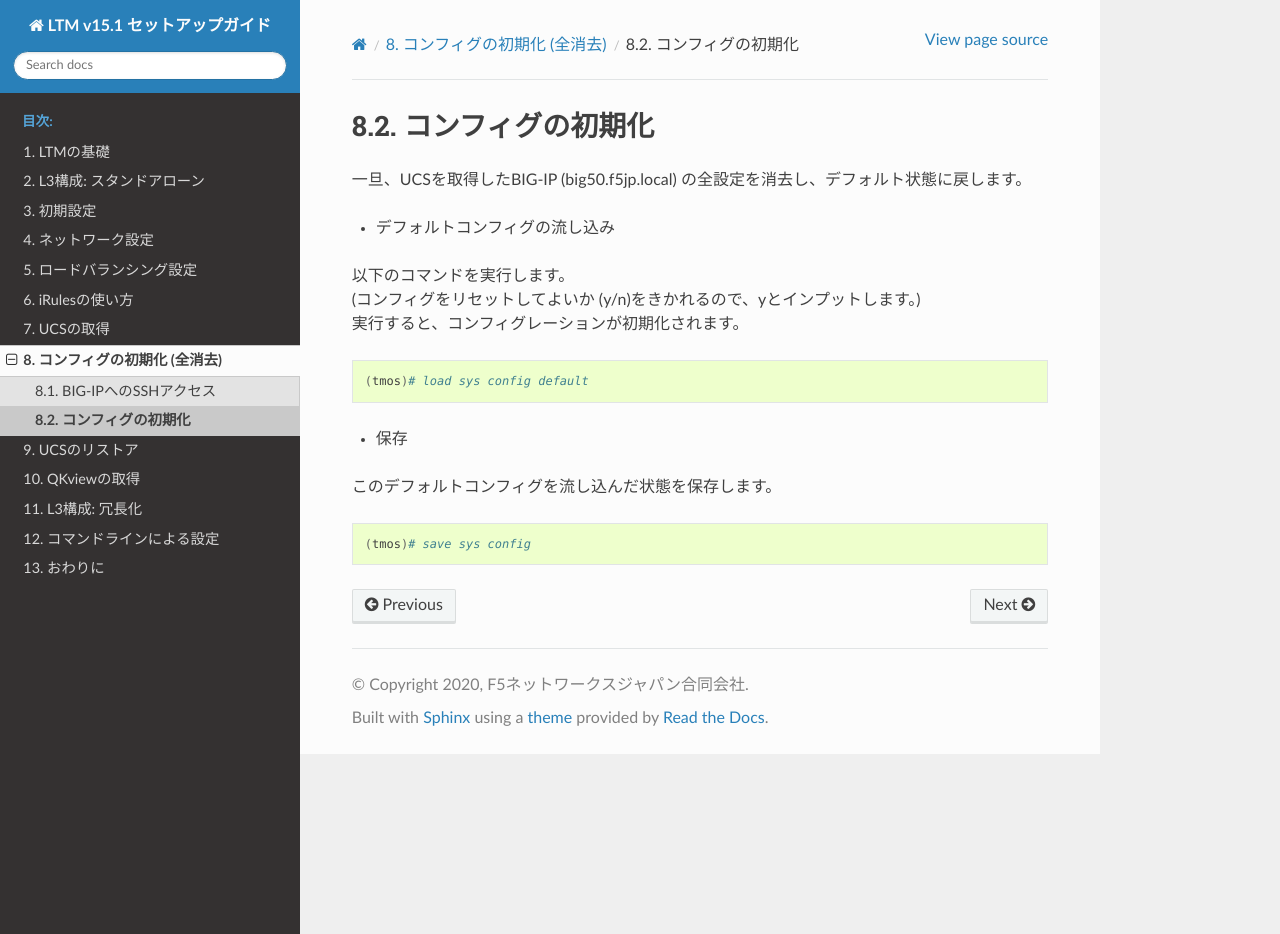
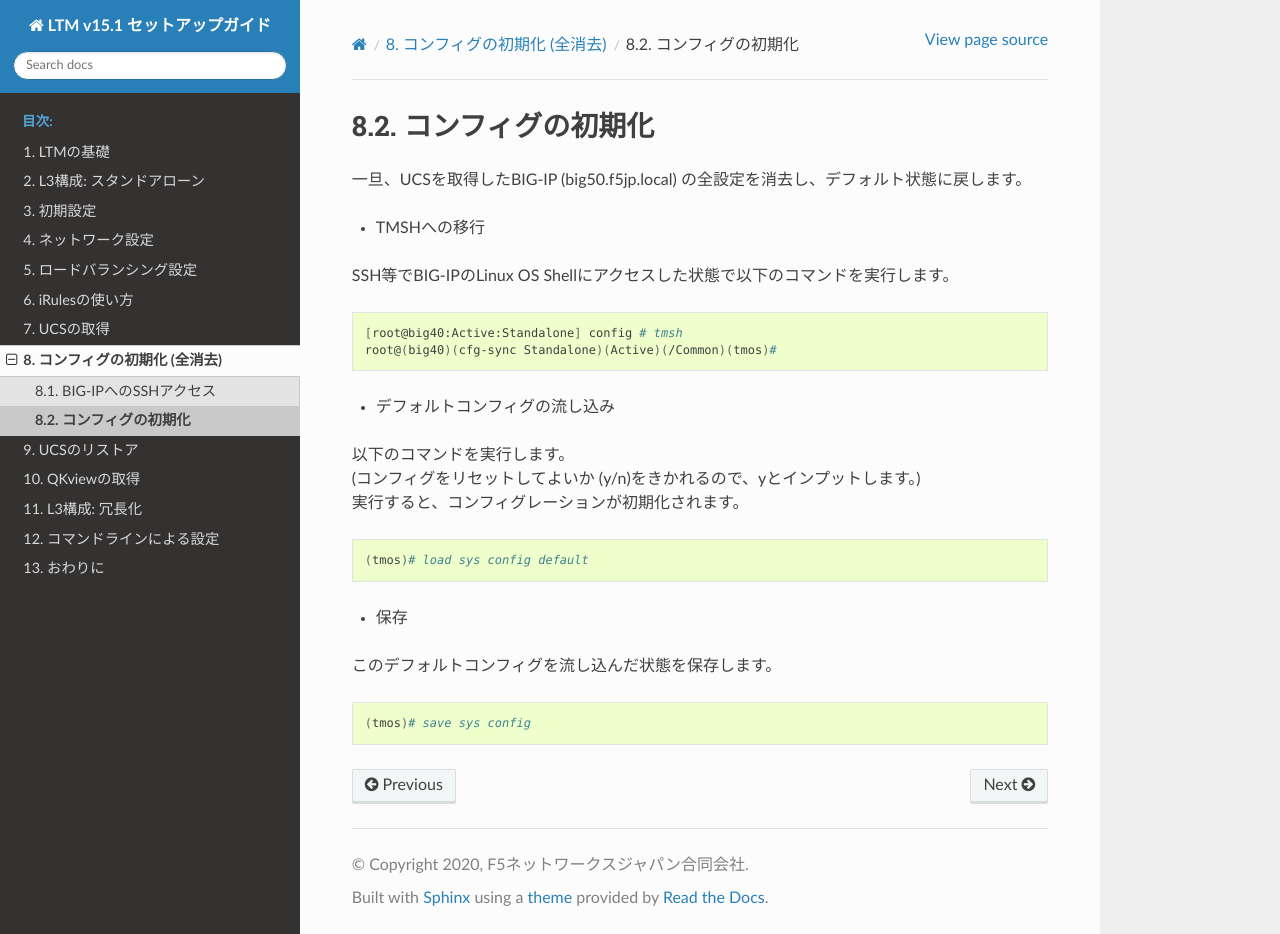
Before and after one commit to BeF5/f5j-easy-setup-ltm-15, a Sphinx documentation site: the page built from docs/content08/module02/module02.rst, in a window 1280 px wide and 934 px high. Built offline with Sphinx 7.4.7 and the Read the Docs theme 2.0.0, drawn with Linux system fonts in a browser that asks for light colours.

Commit message:
modify files

```diff
--- a/docs/content03/module01/module01.rst
+++ b/docs/content03/module01/module01.rst
@@ -1,10 +1,12 @@
 管理ポートのIPアドレス設定
 ======================================
 
+.. note::
+   F5 UDF Labでは設定済みなので、実施不要です。UDF Labをご利用の方は、本ページ下部の"Next"をクリックして、次のページへ進んでください。
+
+
 最初に、BIG-IPの管理ポートにIPアドレスを設定します。
 
-.. note::
-   F5 UDF Labでは設定済みなので、実施不要です。
 
 - コンソールポートにrootユーザーでログインして、「config」と入力し、管理ポートの設定ユーティリティを起動します。
 
--- a/docs/content08/module02/module02.rst
+++ b/docs/content08/module02/module02.rst
@@ -2,6 +2,17 @@
 ======================================
 
 一旦、UCSを取得したBIG-IP (big50.f5jp.local) の全設定を消去し、デフォルト状態に戻します。
+
+- TMSHへの移行
+
+
+SSH等でBIG-IPのLinux OS Shellにアクセスした状態で以下のコマンドを実行します。
+
+.. code-block:: bash
+
+   [root@big40:Active:Standalone] config # tmsh
+   root@(big40)(cfg-sync Standalone)(Active)(/Common)(tmos)#
+
 
 - デフォルトコンフィグの流し込み
 
--- a/docs/index.rst
+++ b/docs/index.rst
@@ -3,7 +3,7 @@
 
 BIG-IP Local Traffic Manager (LTM) v15.1 簡単セットアップガイド
 ==============================================
-最終更新日: 2022年2月28日
+最終更新日: 2022年9月6日
 
 
 はじめに
```
Also changed, not shown: docs/content05/module02/module02.rst (+6 -5 lines), 1 other file.
